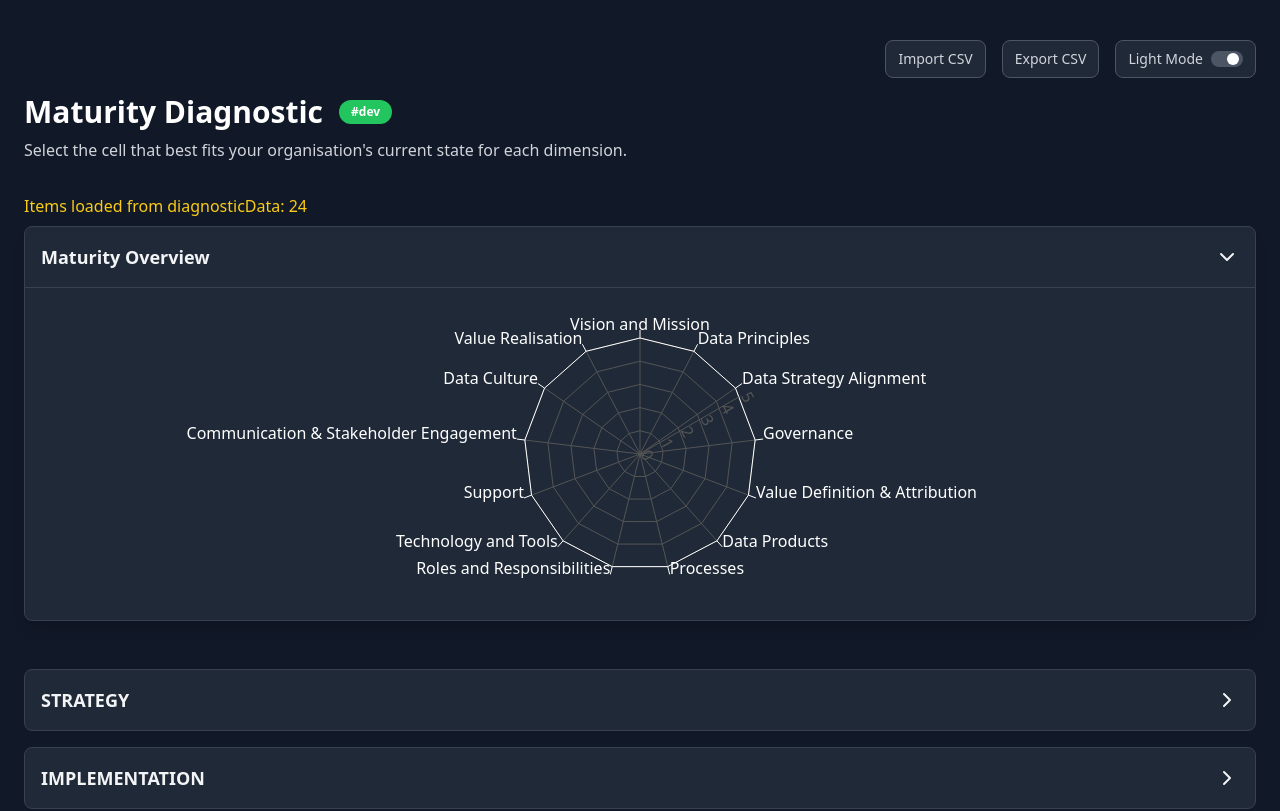
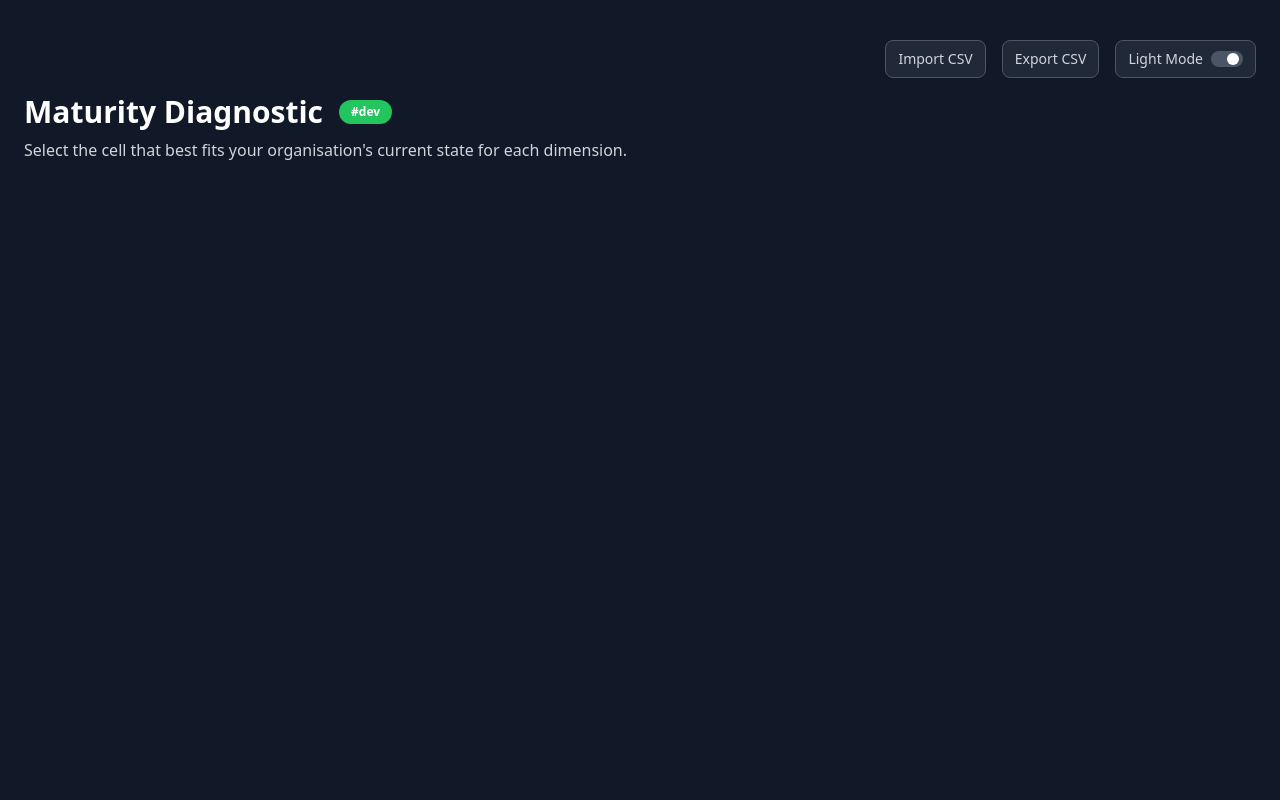
Before and after one commit to nickedell/prioritisation_2, a React (Vite) app: page / in a window 1280 px wide. Shown: the top 811 px of the page. Built offline with nearby package versions, Linux system fonts and the light colour scheme.

Commit message:
Revert "Update DiagnosticPage.tsx"
This reverts commit f04d5954c6a7cf73014c88e21500fdac25e07649.

```diff
--- a/src/pages/DiagnosticPage.tsx
+++ b/src/pages/DiagnosticPage.tsx
@@ -17,44 +17,11 @@ const DiagnosticPage = () => {
 
     const { scores, updateScore } = maturityContext;
 
-    const groupedData = useMemo(() => diagnosticData.reduce((acc, item) => {
-        (acc[item.category] = acc[item.category] || []).push(item);
-        return acc;
-    }, {} as Record<string, typeof diagnosticData>), []);
+    // ... (groupedData and chartData logic remains the same) ...
 
-    const chartData = useMemo(() => {
-        const subDimensionScores: { [key: string]: { total: number, count: number } } = {};
-        const getBaseSubDimension = (name: string) => name.includes(':') ? name.split(':')[0] : name;
-        const uniqueSubDimensions = [...new Set(diagnosticData.map(item => getBaseSubDimension(item.name)))];
-        uniqueSubDimensions.forEach(subDim => { subDimensionScores[subDim] = { total: 0, count: 0 }; });
-        Object.entries(scores || {}).forEach(([dimensionName, score]) => {
-            const item = diagnosticData.find(d => d.name === dimensionName);
-            if (item) {
-                const baseSubDim = getBaseSubDimension(item.name);
-                if (subDimensionScores[baseSubDim]) {
-                    subDimensionScores[baseSubDim].total += score;
-                    subDimensionScores[baseSubDim].count += 1;
-                }
-            }
-        });
-        return Object.entries(subDimensionScores).map(([subDim, data]) => ({
-            subject: subDim,
-            score: data.count > 0 ? parseFloat((data.total / data.count).toFixed(2)) : 0,
-            fullMark: 5,
-        }));
-    }, [scores]);
+    const handleCategoryClick = (category: string) => { /* ... (logic is unchanged) ... */ };
 
-    const handleCategoryClick = (category: string) => {
-        const isOpeningNewCategory = openCategory !== category;
-        setOpenCategory(openCategory === category ? '' : category);
-        if (isOpeningNewCategory) {
-            setTimeout(() => {
-                accordionContainerRef.current?.scrollIntoView({ behavior: "smooth", block: "start" });
-            }, 150);
-        }
-    };
-
-    // Functions for this page's specific import/export needs
+    // NEW: Simpler import/export logic for this page
     const handleDiagnosticExport = () => {
         const headers = ['Dimension Name', 'Maturity Score'];
         const csvData = Object.entries(scores);
@@ -66,11 +33,12 @@ const DiagnosticPage = () => {
         document.body.appendChild(link);
         link.click();
         document.body.removeChild(link);
-      };
+    };
 
     const handleDiagnosticImport = (event: React.ChangeEvent<HTMLInputElement>) => {
         const file = event.target.files?.[0];
         if (!file) return;
+
         const reader = new FileReader();
         reader.onload = (e) => {
             const text = e.target?.result as string;
@@ -94,7 +62,6 @@ const DiagnosticPage = () => {
     return (
         <div className={darkMode ? 'bg-gray-900' : 'bg-gray-50'}>
             <div className={`max-w-7xl mx-auto p-6 min-h-screen ${darkMode ? 'text-gray-100' : 'text-gray-900'}`}>
-
                 <div className={`sticky top-0 z-40 ${darkMode ? 'bg-gray-900' : 'bg-gray-50'} py-4`}>
                     <Header
                         title="Maturity Diagnostic"
@@ -105,83 +72,9 @@ const DiagnosticPage = () => {
                         onExportClick={handleDiagnosticExport}
                         onImportFileSelect={handleDiagnosticImport}
                     />
-
-                    {/* THIS IS THE NEW DEBUGGING LINE */}
-                    <p className="text-yellow-400 my-2">Items loaded from diagnosticData: {diagnosticData.length}</p>
-
-                    <div className="bg-gray-800 rounded-lg shadow-lg border border-gray-700">
-                        <button
-                            onClick={() => setIsChartVisible(!isChartVisible)}
-                            className="w-full flex justify-between items-center p-4 text-left text-lg font-semibold"
-                        >
-                            <span>Maturity Overview</span>
-                            {isChartVisible ? <ChevronDown /> : <ChevronRight />}
-                        </button>
-                        {isChartVisible && (
-                            <div className="p-4 border-t border-gray-700">
-                                <RadarChartComponent data={chartData} />
-                            </div>
-                        )}
-                    </div>
+                    {/* ... (rest of Header and Chart JSX) ... */}
                 </div>
-
-                <div ref={accordionContainerRef} className="space-y-4 mt-8 scroll-mt-48">
-                    {Object.entries(groupedData).map(([category, items]) => (
-                        <div key={category} id={`category-${category}`} className="bg-gray-800 rounded-lg border border-gray-700">
-                            <button
-                                onClick={() => handleCategoryClick(category)}
-                                className="w-full flex justify-between items-center p-4 text-left text-lg font-semibold"
-                            >
-                                <span>{category}</span>
-                                {openCategory === category ? <ChevronDown /> : <ChevronRight />}
-                            </button>
-                            {openCategory === category && (
-                                <div className="p-1 border-t border-gray-700 max-h-[500px] overflow-y-auto">
-                                    <table className="w-full">
-                                        <thead className={darkMode ? 'bg-gray-800' : 'bg-gray-100'}>
-                                            <tr>
-                                                <th className={tableHeaderClasses}>Dimension</th>
-                                                <th className={tableHeaderClasses}>Description</th>
-                                                <th className={tableHeaderClasses}>Level 1 - Ad Hoc/Reactive</th>
-                                                <th className={tableHeaderClasses}>Level 2 - Managed/Defined</th>
-                                                <th className={tableHeaderClasses}>Level 3 - Proactive/Standardised</th>
-                                                <th className={tableHeaderClasses}>Level 4 - Predictive/Optimised</th>
-                                                <th className={tableHeaderClasses}>Level 5 - Adaptive/Agile</th>
-                                            </tr>
-                                        </thead>
-                                        <tbody className="bg-gray-900">
-                                            {items.map((item) => (
-                                                <tr key={item.name} className="border-t border-gray-700">
-                                                    <td className={`p-3 text-sm font-medium border-r border-gray-700 align-top ${darkMode ? 'text-white' : 'text-gray-900'}`}>{item.name}</td>
-                                                    <td className={`p-3 text-sm border-r border-gray-700 align-top ${darkMode ? 'text-gray-400' : 'text-gray-500'}`}>{item.description}</td>
-                                                    {item.levels.map((levelText, index) => {
-                                                        const score = index + 1;
-                                                        const isSelected = scores[item.name] === score;
-                                                        return (
-                                                            <td
-                                                                key={score}
-                                                                className={`p-3 border-r text-sm text-gray-300 border-gray-700 cursor-pointer transition-colors border-b-4 text-left align-top ${isSelected ? 'border-b-purple-500 bg-gray-700' : 'border-b-transparent hover:bg-gray-800'}`}
-                                                                onClick={() => updateScore(item.name, score)}
-                                                            >
-                                                                {levelText}
-                                                            </td>
-                                                        );
-                                                    })}
-                                                </tr>
-                                            ))}
-                                        </tbody>
-                                    </table>
-                                </div>
-                            )}
-                        </div>
-                    ))}
-                </div>
-
-                 <div className="flex justify-end mt-8">
-                    <Link to="/prioritisation" className={`px-3 py-2 rounded-lg text-sm font-medium transition-colors ${darkMode ? 'bg-gray-800 text-gray-300 hover:bg-gray-700 border border-gray-600' : 'bg-white text-gray-700 hover:bg-gray-100 border border-gray-300'}`}>
-                        Proceed to Prioritisation Tool →
-                    </Link>
-                </div>
+                {/* ... (rest of Accordion JSX) ... */}
             </div>
         </div>
     );
```
